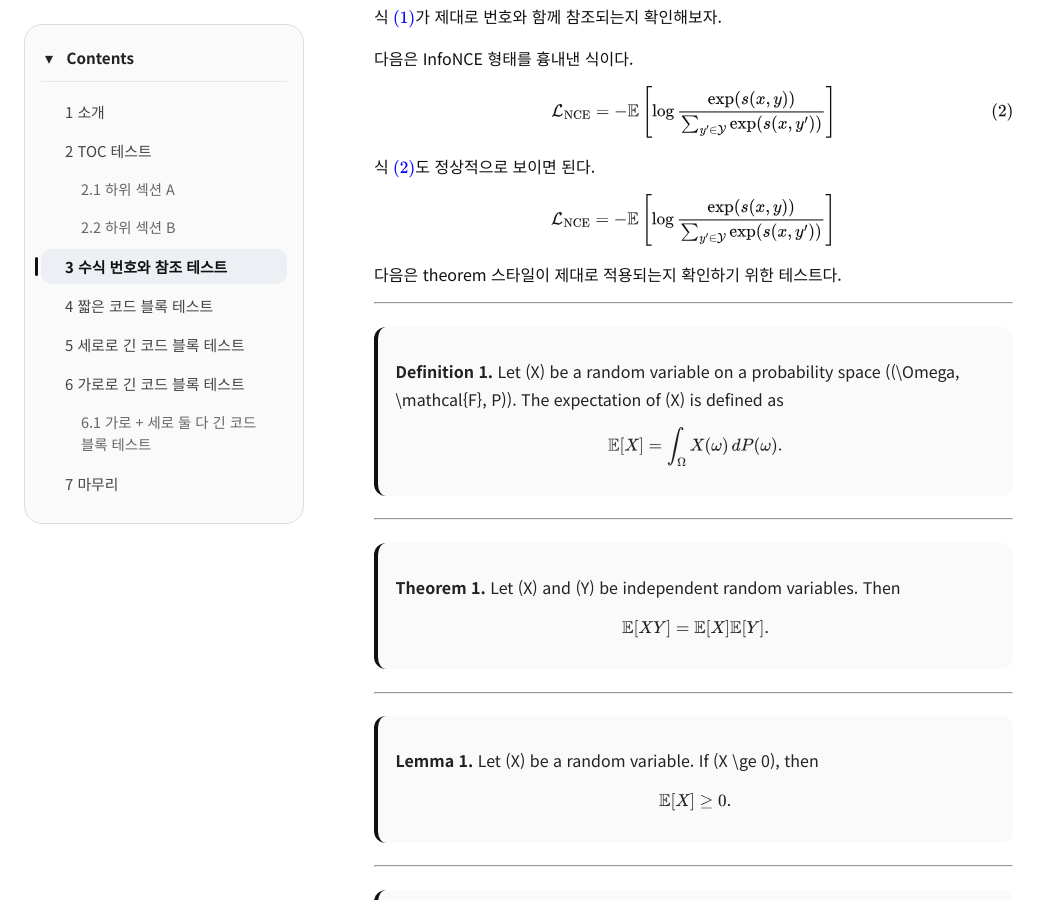
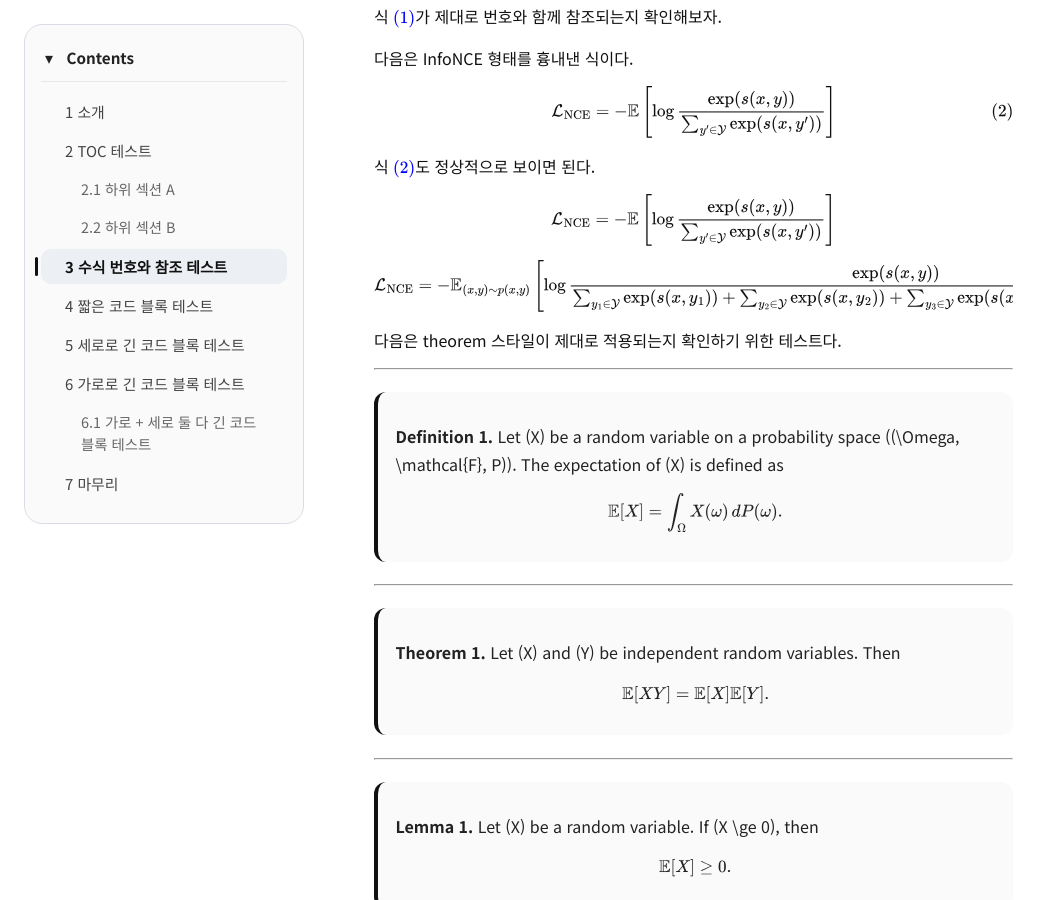
Before and after one commit to pathfinder-J/pathfinder-J.github.io, a Jekyll site: the page built from notes/example.md, in a window 1280 px wide and 900 px high, scrolled down 1062 px. Shown: the whole window, without its empty margins (0-1052 px from the left). Built offline with Jekyll 4.4.1, drawn with Linux system fonts in a browser that asks for light colours.

Commit message:
Update example.md

```diff
--- a/notes/example.md
+++ b/notes/example.md
@@ -66,6 +66,19 @@ $$
 {\sum_{y' \in \mathcal{Y}} \exp(s(x,y'))}
 \right]
 \end{aligned}
+$$
+
+$$
+\mathcal{L}_{\mathrm{NCE}} =
+-\mathbb{E}_{(x,y) \sim p(x,y)}
+\left[
+\log
+\frac{\exp(s(x,y))}
+{\sum_{y_1 \in \mathcal{Y}} \exp(s(x,y_1))
++\sum_{y_2 \in \mathcal{Y}} \exp(s(x,y_2))
++\sum_{y_3 \in \mathcal{Y}} \exp(s(x,y_3))
++\sum_{y_4 \in \mathcal{Y}} \exp(s(x,y_4))}
+\right]
 $$
 
 다음은 theorem 스타일이 제대로 적용되는지 확인하기 위한 테스트다.
```
